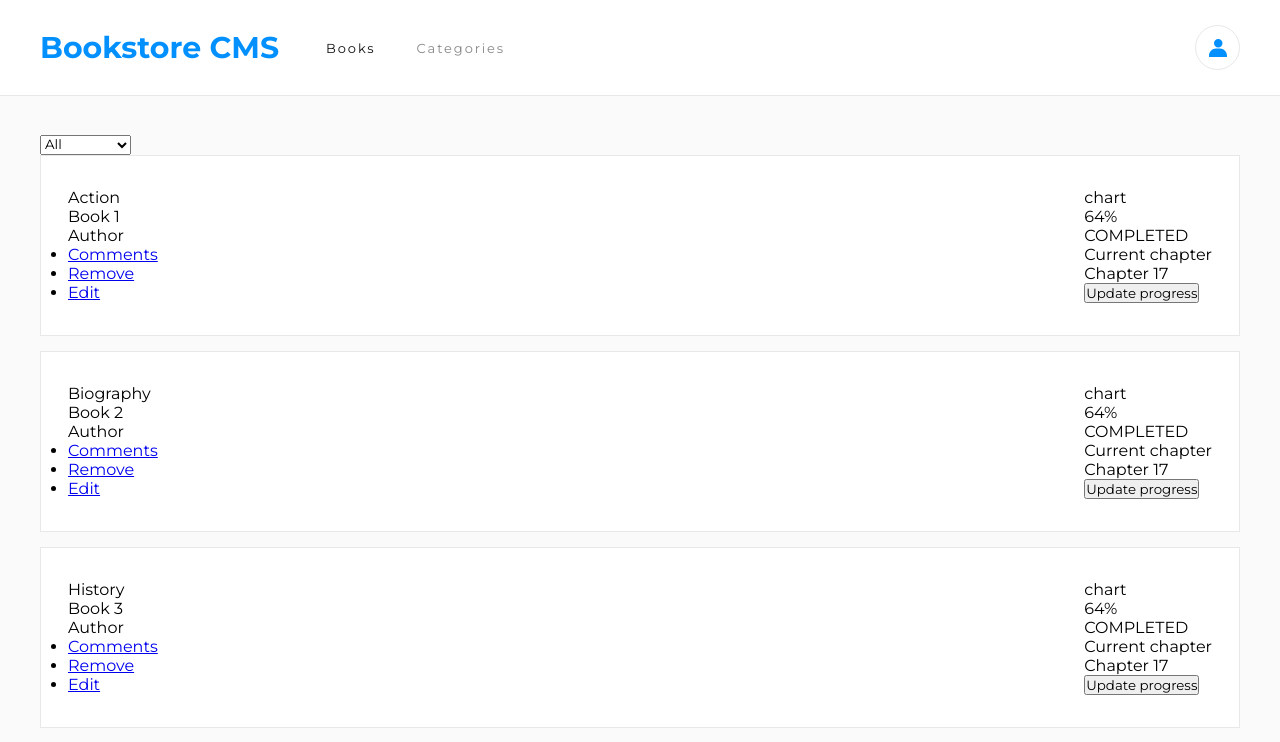
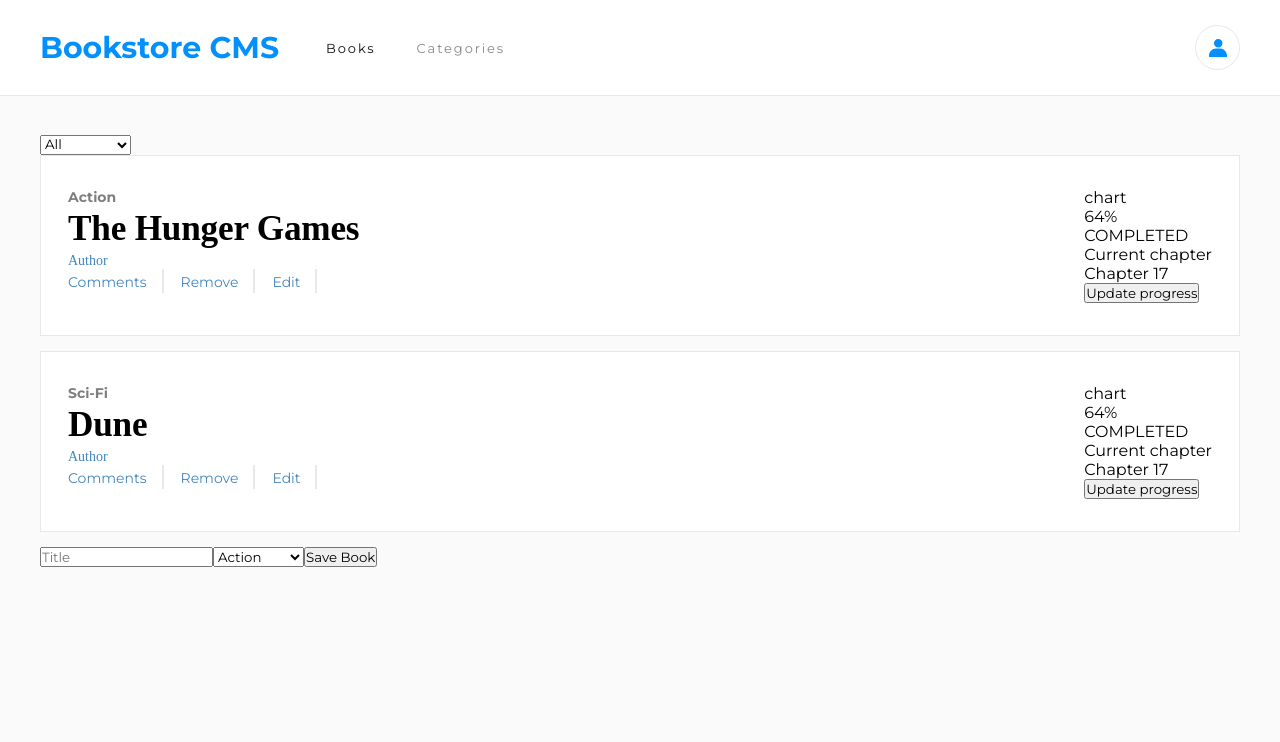
Before and after one commit to tigamadou/bookstore, a React (Create React App) app: page / in a window 1280 px wide. Shown: the top 742 px of the page. Built offline with nearby package versions, Linux system fonts and the light colour scheme.

Commit message:
book style edited

```diff
--- a/src/assets/sass/components/_book.sass
+++ b/src/assets/sass/components/_book.sass
@@ -5,3 +5,48 @@
     border: 1px solid $grey
     display: flex
     justify-content: space-between
+
+    .book_info
+        .info_content
+            .book_category
+                opacity: 0.5
+                font-size: 14px
+                font-weight: 700
+                font-stretch: normal
+                font-style: normal
+                line-height: normal
+                letter-spacing: normal
+            .book_title
+                font-family: 'RobotoSlab',serif
+                font-size: 2.2rem
+                font-weight: 700
+                font-stretch: normal
+                font-style: normal
+                line-height: normal
+                letter-spacing: -0.2px
+                margin-top: 3px
+            .book_author
+                color: $secondaryColor
+                margin: 4px 0 0
+                font-family: RobotoSlab
+                font-size: 14px
+                font-weight: 300
+                font-stretch: normal
+                font-style: normal
+                line-height: normal
+                letter-spacing: normal
+        .info_footer
+            ul
+                display: flex
+                justify-content: flex-start
+                align-items: center
+                list-style: none
+                li
+                    border-right: 2px solid $grey
+                    padding: 3px 15px 2px 0px
+                    margin-right: 17px
+                    a
+                        color: $secondaryColor
+                        text-decoration: none
+                        font-size: 14px
+    .book_details
--- a/src/components/Book.js
+++ b/src/components/Book.js
@@ -8,12 +8,12 @@ const Book = (book) => {
 
     <div className="book_card">
       <div className="book_info">
-        <div className="card_left_content">
+        <div className="info_content">
           <div className="book_category">{category}</div>
           <div className="book_title">{title}</div>
           <div className="book_author">Author</div>
         </div>
-        <div className="boo_footer">
+        <div className="info_footer">
           <ul>
             <li><a href="/#">Comments</a></li>
             <li><a href="/#" role="button" onClick={() => handleRemoveBook({ id })}>Remove</a></li>
--- a/src/index.js
+++ b/src/index.js
@@ -10,9 +10,8 @@ const store = storeReducer();
 
 const categories = ['Action', 'Biography', 'History', 'Horror', 'Kids', 'Learning', 'Sci-Fi'];
 
-for (let i = 0; i < categories.length; i += 1) {
-  store.dispatch(createBook({ id: Date.now() + i, title: `Book ${i + 1}`, category: categories[i] }));
-}
+store.dispatch(createBook({ id: Date.now(), title: 'The Hunger Games', category: categories[0] }));
+store.dispatch(createBook({ id: Date.now(), title: 'Dune', category: categories[6] }));
 
 ReactDOM.render(
   <Provider store={store}>
```
